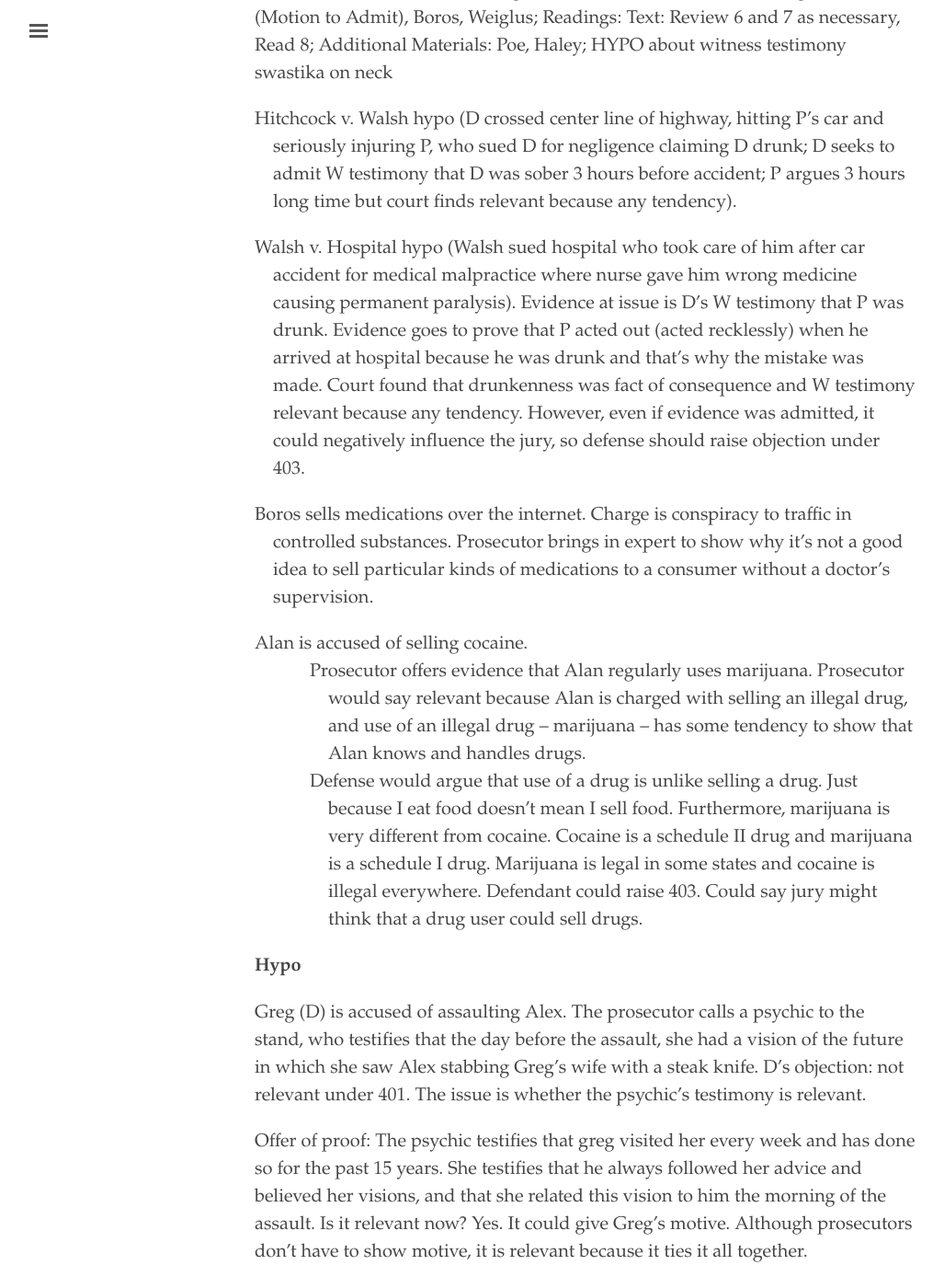
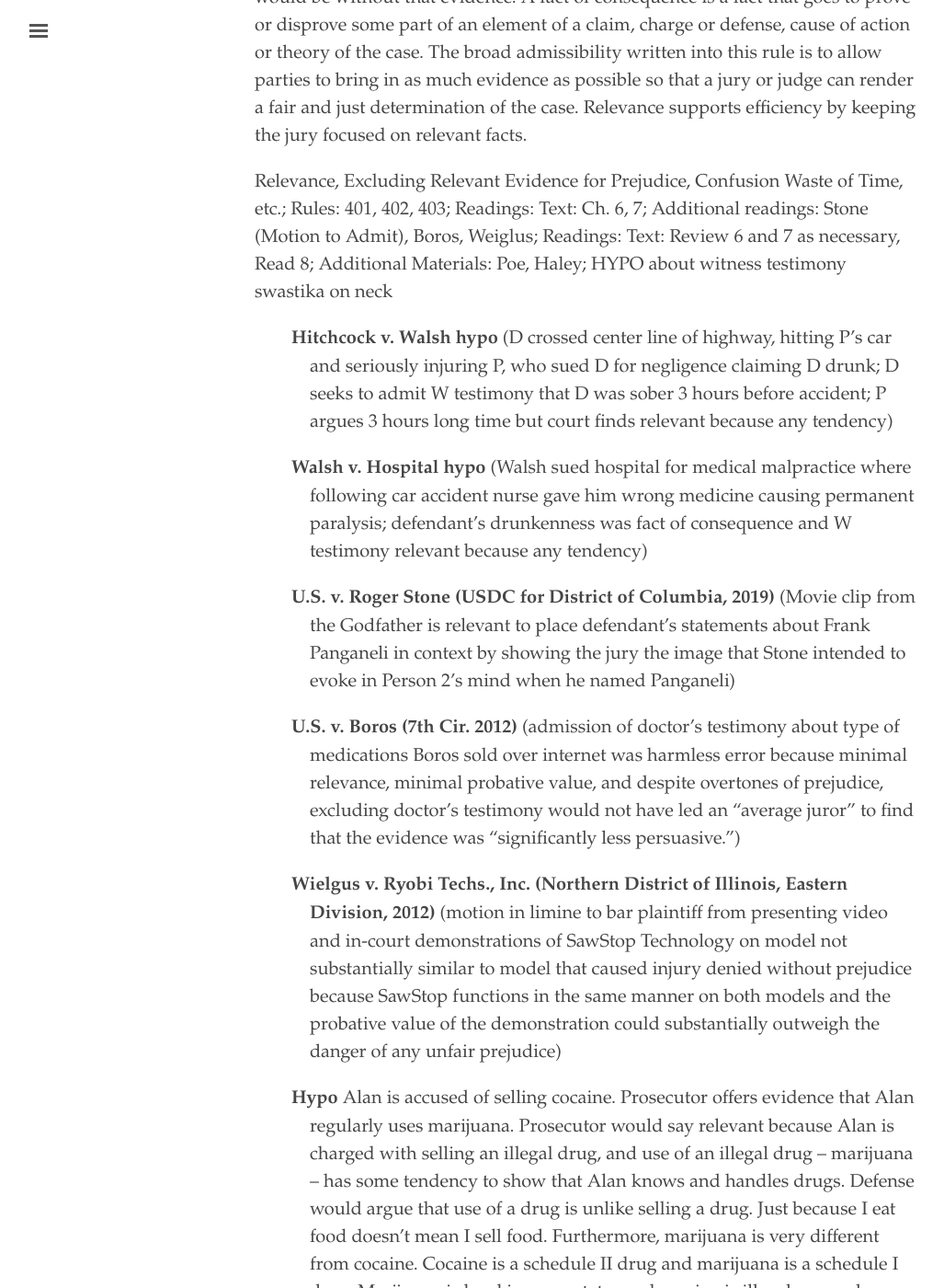
Before and after one commit to binipringle/right-to-be-forgotten, a Jekyll site: the page built from _texts/0-outline.md, in a window 1280 px wide and 1400 px high, scrolled down 5082 px. Shown: the whole window at 92% size, without its empty margins (3-1030 px from the left). Built offline with Jekyll 4.4.1, drawn with Linux system fonts in a browser that asks for light colours; some of the changed text lies outside the part shown.

Commit message:
added cases and edited

```diff
--- a/_texts/0-outline.md
+++ b/_texts/0-outline.md
@@ -62,72 +62,81 @@ The purposes of the FRE are to (1) help the jury reach a fair and just determina
 
 ## III. Raising and resolving evidentiary objections
 
-**Motion to suppress** is a pretrial motion that argues that the opposing party’s evidence was _illegally obtained_.
+**Motion to suppress** is a pretrial motion that argues that the opposing party’s evidence was illegally obtained.
 
-**Motion in limine** is a pretrial motion to exclude or include evidence.
+**Motion in limine** is a pretrial motion to exclude evidence. "The purpose of such motions is to perform a gatekeeping function and permit the trial judge to eliminate from further consideration evidentiary submissions that clearly ought not to be presented to the jury because they clearly would be inadmissible for any purpose. … The moving party bears the burden of demonstrating blanket inadmissibility." (Wielgus v. Ryobi Techs [table saw case])
 
 **Objection** is made in trial to stop the other party from admitting evidence not allowed by the FRE. An objection is made before the evidence is admitted. If evidence is inadmissible but a party does not object in time and/or fails to state the specific ground of the objection, the evidence might be admitted.
 
 **Motion to strike** is made in trial when an item of evidence not allowed by the FRE has already entered the record.  A motion to strike is a recourse a party uses when they weren’t fast enough to forestall objectionable evidence; if the motion to strike is granted, the judge tells the jury that the item is struck from the evidence and they should ignore.
 
-**Offer of proof**. If one party objects to the evidence they can make an offer of proof to show the judge what the evidence entails. _If the party doesn’t make the offer of proof, the party waives the right to object on appeal._ If the substance of the evidence is apparent from the context, the party doesn’t have to make an offer of proof. (pp. 44-45)
+**Offer of proof**. If one party objects to the evidence they can make an offer of proof to show the judge what the evidence entails. *If the party doesn’t make the offer of proof, the party waives the right to object on appeal.* If the substance of the evidence is apparent from the context, the party doesn’t have to make an offer of proof. ( pp. 44-45)
 
 ---
 
 ## IV. Preserving claims of error
 
-**Rule 103**. If there was an error in an evidentiary ruling, a party may claim error if the erroneous ruling affects a substantial right of the party _and_ (1) if the ruling admits evidence, a party (A) timely objects or moves to strike; **and** (B) states the specific ground, unless it was apparent from the context; _or_ (2) if the ruling excludes evidence, a party informs the court of its substance by an offer of proof, unless the substance was apparent from the context. If the evidence is not challenged in a timely manner, an appellate court will not consider the evidentiary challenge.
+**Rule 103**. If there was an error in an evidentiary ruling, a party may claim error if the erroneous ruling affects a substantial right of the party **and**
 
-**Plain error** is an error that is so egregious that a reasonable person would lose faith in the justice system. A court may take notice of a plain error affecting a substantial right, even if the claim of error was not properly preserved. Fed. R. Evid. 103(e).
+- {:.indent-2}(I) if the ruling admits evidence, a party
+- {:.indent-4}(A) timely objects or moves to strike; **and**
+- {:.indent-4}(B) states the specific ground, unless it was apparent from the context; **or**
+- {:.indent-2}(II) if the ruling excludes evidence, a party informs the court of its substance by an offer of proof, unless the substance was apparent from the context.
 
-**Reversible error** is an evidentiary error by a trial judge that affects a substantial right of a party which means that there is a reasonable probability that had the judge not made the error (the evidence would have been admitted or excluded during trial) that the outcome of the entire trial would have been different.
+A **substantial right of a party** is affected when there is a reasonable probability that had the judge not made the error, the outcome of the trial would have been different.
 
-**Harmless error** is when an appellate court finds the judge made an evidentiary error but that error did not affect a substantial right because there was other evidence that supported trial verdict.
+**Plain error** is an error that is so egregious that a reasonable person would lose faith in the justice system. A court may take notice of a plain error affecting a substantial right, even if the claim of error was not properly preserved. **103(e).**
 
-To be successful on appeal an appellant will have to convince the appellate court that the trial judge’s evidentiary determination was **both abuse of discretion and plain error, and a substantial right was violated**. A violation of a substantial right is when the outcome of the trial would have been different if that evidence had been handled differently.
+- {:.indent-2}**U.S. v. Gomez-Norena (9th Cir. 1990)** (district court did not commit plain error by admitting the drug courier profile testimony for the limited purpose of providing the jury with background information).
+
+- {:.indent-2}****U.S. v. Smalls (10th Cir. 2014)** (while incarcerated accused of murdering other incarcerated person, who had asthma, by smothering; raised four evidentiary objections; appellate court reviewed for abuse of discretion considering the record as a whole and found no plain error; "The plain error standard presents a heavy burden for an appellant" and "is to be used sparingly.")
+
+To be successful on appeal, an appellant must convince the appellate court that the trial judge’s evidentiary determination was **both** (1) (a) abuse of discretion and (b) plain error, **and** (2) a substantial right was violated.
+
+**Reversible error** is an error by a trial judge that affects a substantial right of a party.
+
+**Harmless error** is when the error did not affect a substantial right because there was other evidence that supported the trial verdict.
 
 ---
 
 ## V. Limiting Instructions
 
-**Rule 105** When evidence is admissible against a party or for a purpose but not against another party or for another purpose, the court, if requested, must instruct the jury accordingly. A limiting instruction is an instruction from the judge to the jury, telling the jury to disregard evidence for a specific purpose or against a party.
+A **limiting instruction** is an instruction from the judge to the jury, telling the jury to disregard evidence for a specific purpose or against a party.
 
-Rule 105 provides that if the court admits evidence that is admissible for one purpose (or against one party) but not another, the court, on timely request, must restrict the evidence to its proper scope and instruct the jury accordingly. Such instructions are not always easy for juries to follow, but the courts need to suppose that juries will follow instructions. Relying on that supposition, Rule 105 aims to ensure that proceedings are fair.
+**Rule 105** provides that if the court admits evidence that is admissible for one purpose (or against one party) but not another, the court, on timely request, must restrict the evidence to its proper scope and instruct the jury accordingly. Such instructions are not always easy for juries to follow, but the courts need to suppose that juries will follow instructions. Relying on that supposition, Rule 105 aims to ensure that proceedings are fair.
 
 ---
 ## VI. Preliminary Questions
 
-**Rule 104(a)**. A preliminary question is a question about whether evidence is admissible on its face. This question is decided by a judge. When deciding this question, the judge is not bound by rules of evidence except those on privilege.
+**Rule 104(a)** provides that the judge decides any preliminary question about whether a witness is qualified, a privilege exists, or evidence is admissible on its face. When deciding this question, the judge is not bound by rules of evidence except those on privilege. The standard of proof is a preponderance of the evidence.
 
-Rules: Read Rules:103, 104(a), 105, skim 104(b); Readings: Text: Ch. 4, 5, 34 p. 425-429, 437 -end [focus on §3 - Dowling case) basics of standard for 104(a); Additional Materials: Smalls, Gomez-Norena
+**Rule 104(b)** provides that when the relevance of evidence depends on whether a fact exists, proof must be introduced sufficient to support a finding that the fact does exist.
+
+- {:.indent-2}**Dowling v. U.S. (1990)** (Dowling accused of robbing bank wearing ski mask; judge allowed prosecution to bring evidence that Dowling tried to rob a house two weeks later wearing a ski mask even though Dowling was acquitted in the house robbery where there was reasonable doubt; however, a reasonable jury could still find by a preponderance of the evidence that Dowling robbed the house)
 
 ---
 
 ## VII. Relevance
 
-**Rule 401** of the Federal Rules of Evidence states that evidence is relevant if it has any tendency to make a fact of consequence more or less probable than it would be without that evidence. A fact of consequence is a fact that goes to prove or disprove some part of an element of a claim, charge or defense, cause of action or theory of the case. The Federal Rules of Evidence favor broad admissibility so as to allow parties to bring in as much evidence as possible (to an extent) to assist in proving their case. Relevance supports efficiency by keeping the jury focused on relevant facts.
-
-**Rule 401**. Evidence is relevant if it has any tendency to make a fact of consequence more or less probable than the fact would be without that evidence. A fact of consequence is a fact that goes to prove or disprove an element of a claim, charge, defense or cause of action (theory of the case). The policy reason for this broad admissibility is the idea that all relevant evidence should be provided to a jury or judge so that they can render a fair and just determination unless doing so would unfairly prejudice one of the parties. Unfair prejudice would occur if irrelevant evidence were admitted because it could confuse the jury or cause unnecessary expense or delay.
+**Rule 401** of the Federal Rules of Evidence states that evidence is relevant if it has any tendency to make a fact of consequence more or less probable than that fact would be without that evidence. A fact of consequence is a fact that goes to prove or disprove some part of an element of a claim, charge or defense, cause of action or theory of the case. The broad admissibility written into this rule is to allow parties to bring in as much evidence as possible so that a jury or judge can render a fair and just determination of the case. Relevance supports efficiency by keeping the jury focused on relevant facts.
 
 Relevance, Excluding Relevant Evidence for Prejudice, Confusion Waste of Time, etc.; Rules: 401, 402, 403; Readings: Text: Ch. 6, 7; Additional readings: Stone (Motion to Admit), Boros, Weiglus; Readings: Text: Review 6 and 7 as necessary, Read 8; Additional Materials:  Poe, Haley; HYPO about witness testimony swastika on neck
 
-- Hitchcock v. Walsh hypo (D crossed center line of highway, hitting P's car and seriously injuring P, who sued D for negligence claiming D drunk; D seeks to admit W testimony that D was sober 3 hours before accident; P argues 3 hours long time but court finds relevant because any tendency).
+- {:.indent-2}**Hitchcock v. Walsh hypo** (D crossed center line of highway, hitting P's car and seriously injuring P, who sued D for negligence claiming D drunk; D seeks to admit W testimony that D was sober 3 hours before accident; P argues 3 hours long time but court finds relevant because any tendency)
 
-- Walsh v. Hospital hypo (Walsh sued hospital who took care of him after car accident for medical malpractice where nurse gave him wrong medicine causing permanent paralysis). Evidence at issue is D's W testimony that P was drunk. Evidence goes to prove that P acted out (acted recklessly) when he arrived at hospital because he was drunk and that's why the mistake was made. Court found that drunkenness was fact of consequence and W testimony relevant because any tendency. However, even if evidence was admitted, it could negatively influence the jury, so defense should raise objection under 403.
+- {:.indent-2}**Walsh v. Hospital hypo** (Walsh sued hospital for medical malpractice where following car accident nurse gave him wrong medicine causing permanent paralysis; defendant's drunkenness was fact of consequence and W testimony relevant because any tendency)
 
-- Boros sells medications over the internet. Charge is conspiracy to traffic in controlled substances.  Prosecutor brings in expert to show why it’s not a good idea to sell particular kinds of medications to a consumer without a doctor’s supervision.
+- {:.indent-2}**U.S. v. Roger Stone (USDC for District of Columbia, 2019)** (Movie clip from the Godfather is relevant to place defendant’s statements about Frank Panganeli in context by showing the jury the image that Stone intended to evoke in Person 2’s mind when he named  Panganeli)
 
-- Alan is accused of selling cocaine.
-- {:.indent-3}Prosecutor offers evidence that Alan regularly uses marijuana. Prosecutor would say relevant because Alan is charged with selling an illegal drug, and use of an illegal drug – marijuana – has some tendency to show that Alan knows and handles drugs.
-- {:.indent-3}Defense would argue that use of a drug is unlike selling a drug. Just because I eat food doesn’t mean I sell food. Furthermore, marijuana is very different from cocaine. Cocaine is a schedule II drug and marijuana is a schedule I drug. Marijuana is legal in some states and cocaine is illegal everywhere. Defendant could raise 403. Could say jury might think that a drug user could sell drugs.
+- {:.indent-2}**U.S. v. Boros (7th Cir. 2012)** (admission of doctor's testimony about type of medications Boros sold over internet was harmless error because minimal relevance, minimal probative value, and despite overtones of prejudice, excluding doctor's testimony would not have led an "average juror" to find that the evidence was "significantly less persuasive.")
 
-**Hypo**
+- {:.indent-2}**Wielgus v. Ryobi Techs., Inc. (Northern District of Illinois, Eastern Division, 2012)** (motion in limine to bar plaintiff from presenting video and in-court demonstrations of SawStop Technology on model not substantially similar to model that caused injury denied without prejudice because SawStop functions in the same manner on both models and the probative value of the demonstration could substantially outweigh the danger of any unfair prejudice)
 
-Greg (D) is accused of assaulting Alex. The prosecutor calls a psychic to the stand, who testifies that the day before the assault, she had a vision of the future in which she saw Alex stabbing Greg’s wife with a steak knife. D's objection: not relevant under 401. The issue is whether the psychic's testimony is relevant.
+- {:.indent-2}**Hypo** Alan is accused of selling cocaine. Prosecutor offers evidence that Alan regularly uses marijuana. Prosecutor would say relevant because Alan is charged with selling an illegal drug, and use of an illegal drug – marijuana – has some tendency to show that Alan knows and handles drugs. Defense would argue that use of a drug is unlike selling a drug. Just because I eat food doesn’t mean I sell food. Furthermore, marijuana is very different from cocaine. Cocaine is a schedule II drug and marijuana is a schedule I drug. Marijuana is legal in some states and cocaine is illegal everywhere. Defendant could raise 403. Could say jury might think that a drug user could sell drugs.
 
-Offer of proof: The psychic testifies that greg visited her every week and has done so for the past 15 years. She testifies that he always followed her advice and believed her visions, and that she related this vision to him the morning of the assault. Is it relevant now? Yes. It could give Greg’s motive. Although prosecutors don’t have to show motive, it is relevant because it ties it all together.
-
-Defense attorney would still push back. Defense attorney would say that it’s not relevant because what witness said is hearsay. Say that the inferential leap is too great. We are expected to infer Greg’s reaction to being told that Alex stabbed his wife is to assault the person who allegedly stabbed his wife.
+- {:.indent-2}**Hypo** Greg (D) is accused of assaulting Alex. Prosecutor calls a psychic to the stand, who testifies that the day before the assault, she had a vision of the future in which she saw Alex stabbing Greg’s wife with a steak knife. D objects that not relevant under 401. The issue is whether the psychic's testimony is relevant.
+- {:.indent-5}**Offer of proof:** Psychic testifies that greg visited her every week and has done so for the past 15 years, has always followed her advice and believed her visions, and that she related this vision to him the morning of the assault.
+- {:.indent-5}**Relevance:** Prosecution would say Psychic's testimony is relevant because it could give Greg  motive. Although prosecutors don’t have to show motive, it is relevant because it ties it all together. Defense would say it’s not relevant because hearsay and because the inferential leap is too great. We are expected to infer Greg’s reaction to being told that Alex stabbed his wife is to assault the person who allegedly stabbed his wife.
 
 401 and 403 often play off each other.
 
@@ -135,17 +144,21 @@ Defense attorney would still push back. Defense attorney would say that it’s n
 
 ## VIII. Prejudice
 
-If a judge finds that evidence is unfairly prejudicial, they may exclude it under **Rule 403**. Courts find that relevant evidence is unfairly prejudicial if its probative value is substantially outweighed by a danger of unfair prejudice, confusing the issues, misleading the jury, undue delay, wasting time, or needlessly presenting cumulative evidence. Prejudice must be unfair; all evidence is supposed to prejudice one side or the other. Unfair prejudice is when evidence will lead a jury to make a decision on an improper ground. Rule 403 provides judges with the means to counterbalance the broad admissibility of evidence that other rules allow so as to make proceedings fair, minimize expense, and help the court reach a just determination.
+If a judge finds that evidence is unfairly prejudicial, they may exclude it under **Rule 403**. Courts find that relevant evidence is unfairly prejudicial if its probative value is substantially outweighed by a danger of unfair prejudice, confusing the issues, misleading the jury, undue delay, wasting time, or needlessly presenting cumulative evidence. Prejudice must be unfair. Unfair prejudice is when evidence will lead a jury to make a decision on an improper ground. Rule 403 provides judges with the means to counterbalance the broad admissibility of evidence that other rules allow so as to make proceedings fair, minimize expense, and help the court reach a just determination.
+
+- {:.indent-2}**State v. Poe, 21 Utah 113 (1968)** (Trial court abused discretion in admitting gruesome colored slides from autopsy because identity and cause of death was already established with black and white photographs and color slides were only offered by prosecution to inflame and arouse the jury so that they would recommend the death sentence rather than life imprisonment; reversed and remanded because of abuse of discretion and "other doubtful aspects of the trial")
+
+- {:.indent-2}**Haley, v. Gross, McKee, and Ellis, 86 F.3d 630 (7th Cir. 1996)** (trial court did not abuse discretion by admitting photograph of burned cell with dead body of Haley's cellmate because while disturbing, its contents were highly relevant, and its very significant probative value was not substantially outweighed by danger of unfair prejudice; nor did trial court abuse discretion by admitting photograph of Haley in hospital severely burned and with leg shackles because not prejudicial)
 
 ---
 
 ## IX. Witness Competency
 
-Rule 601 states that every person is competent to be a witness unless the Federal Rules, or, in a civil case, state law, provide otherwise. Rule 602 limits Rule 601 by providing that a witness may testify to a matter only if the witness has personal knowledge of the matter. Evidence to prove personal knowledge may consist of the witness’s testimony. To have personal knowledge, a witness must (1) be able to perceive the events they are testifying to, (2) be able to understand and take an oath or affirmation that they will tell the truth, and (3) have memory (recall) of the events and the ability to narrate. The testimony must also be relevant to the matter.
+**Rule 601** states that every person is competent to be a witness unless the Federal Rules, or, in a civil case, state law, provide otherwise. **Rule 602** limits Rule 601 by providing that a witness may testify to a matter only if the witness has personal knowledge of the matter. Evidence to prove personal knowledge may consist of the witness’s testimony. To have personal knowledge, a witness must (1) be able to perceive the events they are testifying to, (2) be able to understand and take an oath or affirmation that they will tell the truth (**Rule 603**), and (3) have memory (recall) of the events and the ability to narrate.
 
 A judge cannot be a witness (Rule 605) and a member of the jury cannot be a witness in a case which they are sitting on the jury for (Rule 606).
 
-**Leading question**. A leading question is one where the questioner suggests an answer, usually by providing facts and asking the witness to confirm or repudiate those facts. You can ask leading questions in cross examination, but only about information that was provided in direct examination. You can also ask leading questions in redirect examination and recross examination but only about information provided in direct examination and cross examination (R611).
+A **Leading question** can be asked in cross examination, but only about information that was provided in direct examination. You can also ask leading questions in redirect examination and recross examination but only about information provided in direct examination and cross examination (**Rule 611**).
 
 Witnesses: Competency; Rules: 601, 602, 603; Readings: Text: Ch. 14, 15; Additional reading: Kemp
 
```
Also changed, not shown: other parts of _texts/0-outline.md (+1 -1 lines).
